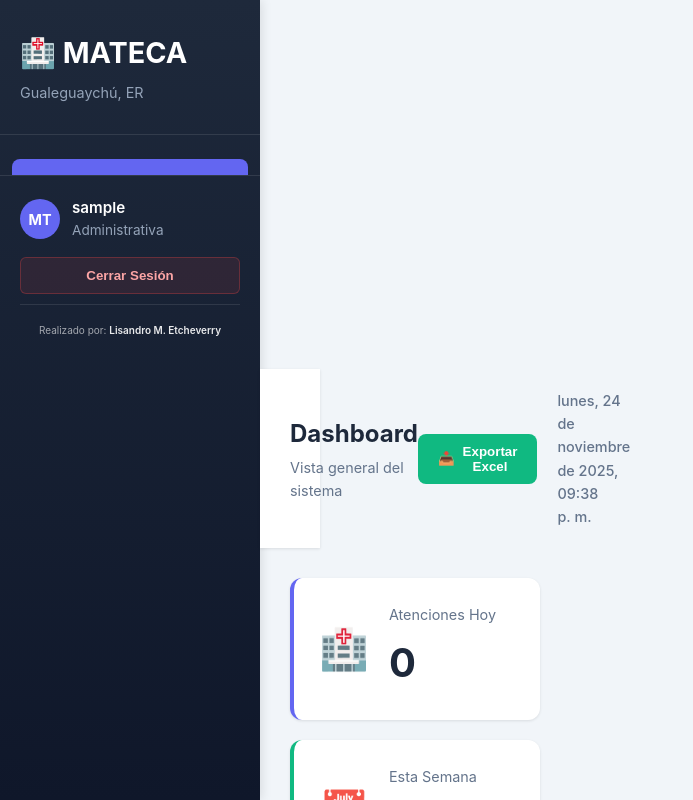
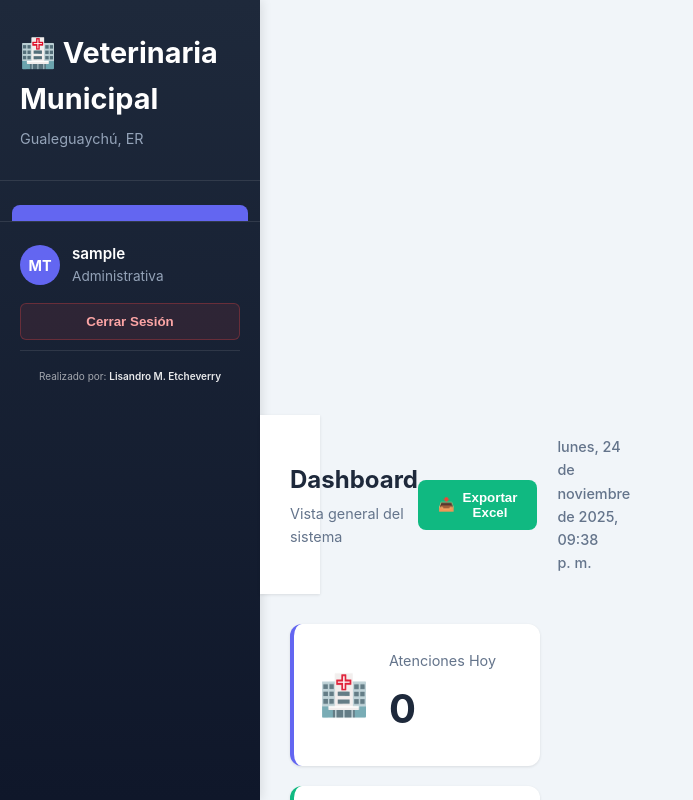
Before and after one commit to Lisandro1313/mari, a Flask app: page / in a window 1280 px wide. Shown: the whole page, without its empty margins (0-693 px from the left). Run offline with Flask 3, Linux system fonts and the light colour scheme; the visitor is signed in with stand-in values (Sample User, id 1); data that the repository does not hold is empty.

Commit message:
Cambiar nombre de MATECA a Veterinaria Municipal en sidebar

```diff
--- a/templates/index.html
+++ b/templates/index.html
@@ -11,7 +11,7 @@
     <!-- SIDEBAR -->
     <div class="sidebar">
         <div class="sidebar-header">
-            <h1>🏥 MATECA</h1>
+            <h1>🏥 Veterinaria Municipal</h1>
             <p>Gualeguaychú, ER</p>
         </div>
 
```
